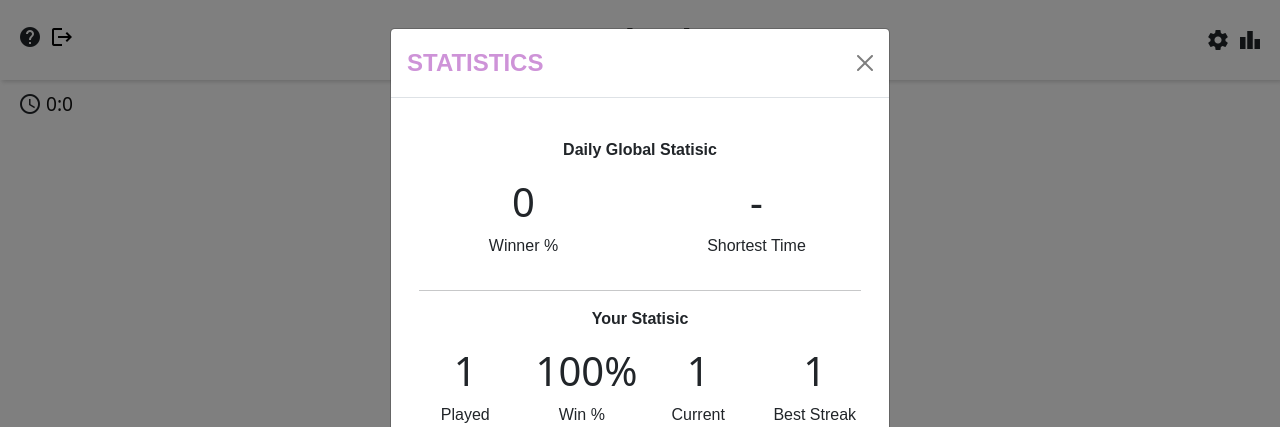
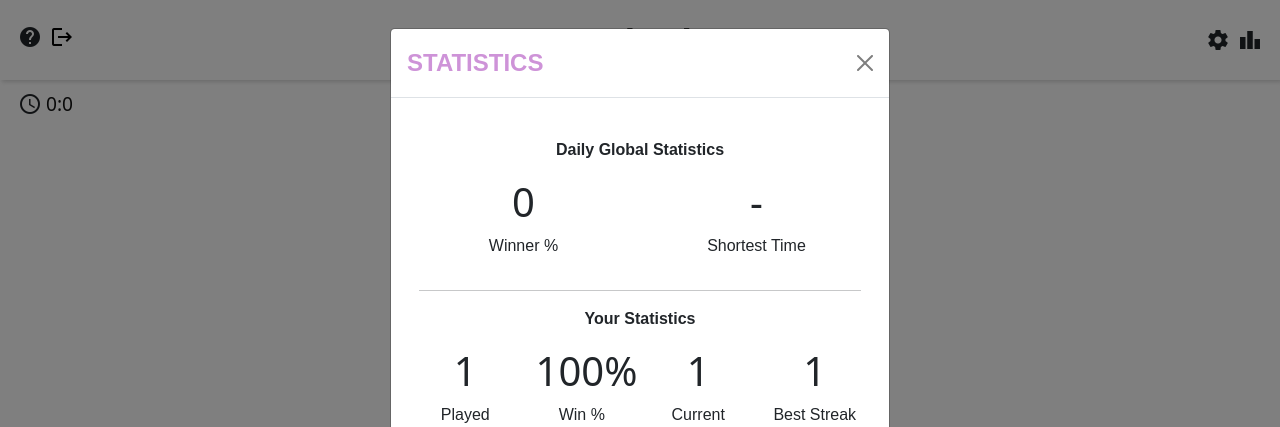
Before and after one commit to Hari-uwa/Web_dev22, a Flask app: page / in a window 1280 px wide, after a click on "leaderboard". Shown: the top 427 px of the page. Run offline with Flask 2, Linux system fonts and the light colour scheme; a user stored in the database is signed in; tables that the repository leaves empty hold one stand-in row (values such as "Sample post"); some libraries are stand-ins or nearby versions.

Commit message:
Fix some HTML

```diff
--- a/app/templates/login.html
+++ b/app/templates/login.html
@@ -44,8 +44,6 @@
     <script type="text/javascript" src="http://ajax.googleapis.com/ajax/libs/jquery/1.8.3/jquery.min.js"></script>
     <script src="http://code.jquery.com/ui/1.8.24/jquery-ui.min.js" type="text/javascript"></script>
 
-    <!--For CSS-->
-    <link rel="stylesheet" href="{{ url_for('static', filename='style.css')}}">
 </head>
 
 
--- a/app/templates/register.html
+++ b/app/templates/register.html
@@ -12,8 +12,6 @@
 <script type="text/javascript" src="http://ajax.googleapis.com/ajax/libs/jquery/1.8.3/jquery.min.js"></script>
 <script src="http://code.jquery.com/ui/1.8.24/jquery-ui.min.js" type="text/javascript"></script>
 
-<!--For CSS-->
-<link rel="stylesheet" href="{{ url_for('static', filename='style.css')}}">
 
 <style>
     .divider:after,
--- a/app/templates/skeleton.html
+++ b/app/templates/skeleton.html
@@ -192,7 +192,7 @@
           </div>
           <div class="container-fluid">
             <div class="row">
-              <p><strong>Daily Global Statisic</strong></p>
+              <p><strong>Daily Global Statistics</strong></p>
               <div class="col-6">
                 <h1 id="winnerPercentage"></h1>
                 <p>Winner %</p>
@@ -204,7 +204,7 @@
             </div>
             <hr>
             <div class="row">
-              <p><strong>Your Statisic</strong></p>
+              <p><strong>Your Statistics</strong></p>
               <br>
               <div class="col-3">
                 <h1 id="playedtimes">0</h1>
```
